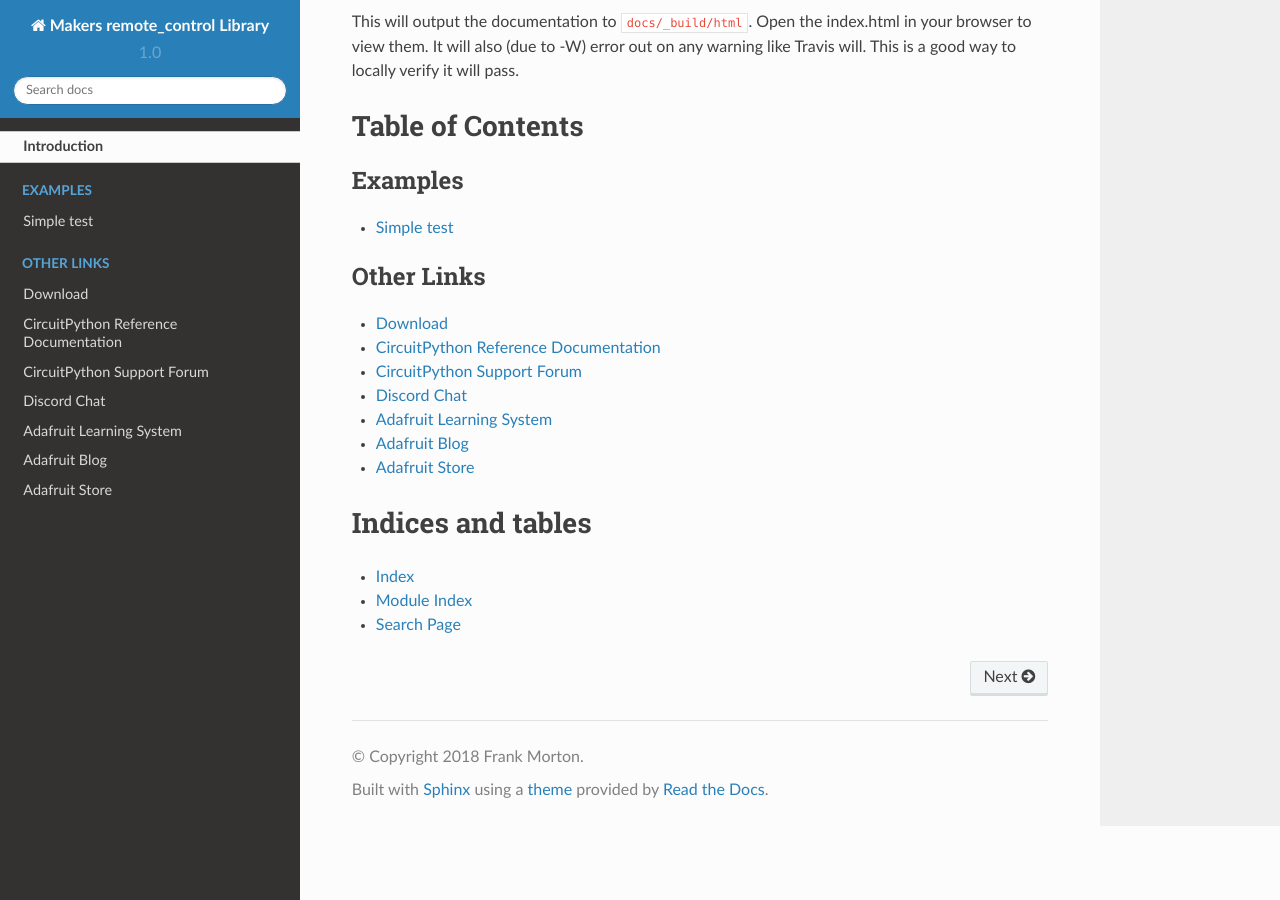
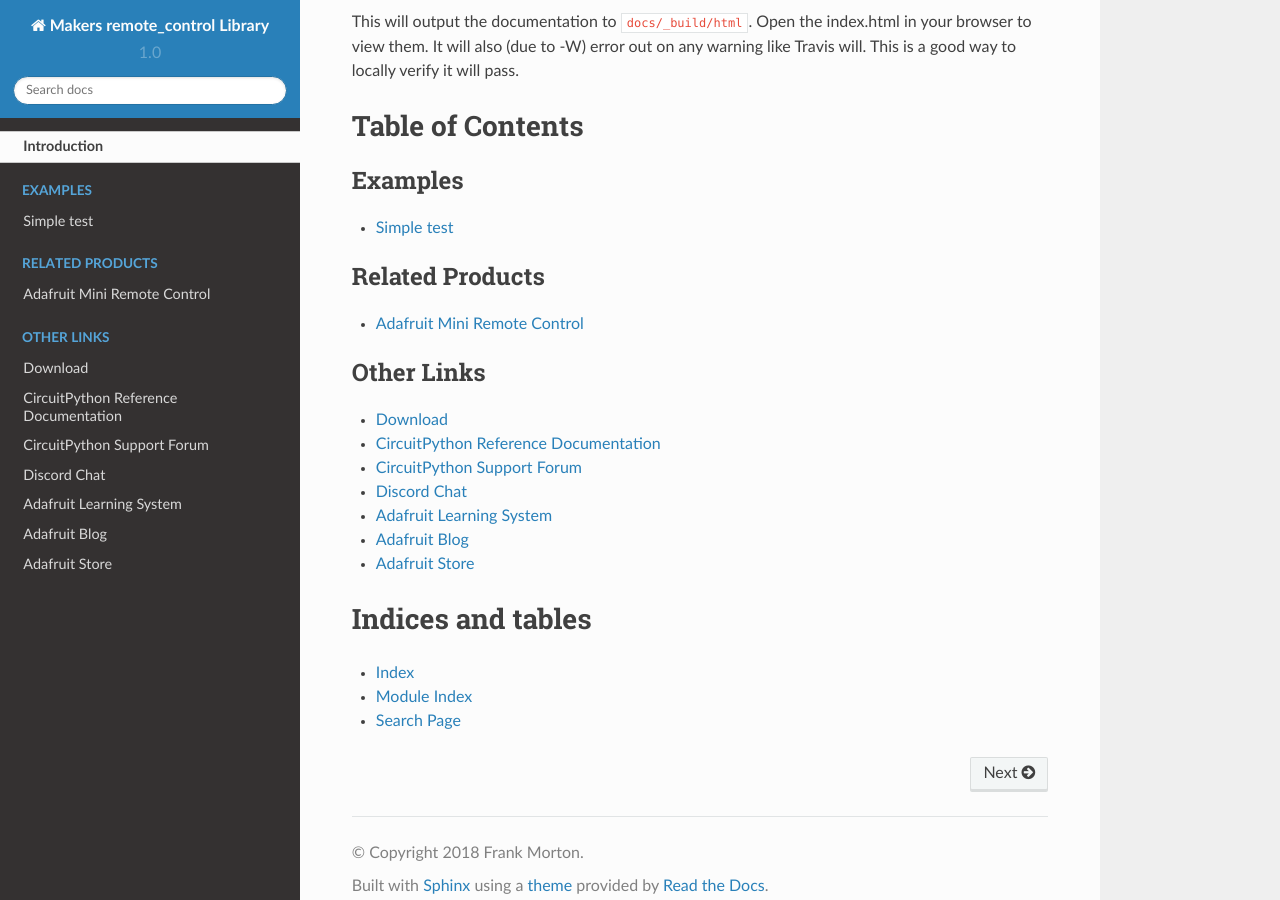
Before and after one commit to fmorton/Makers_CircuitPython_remote_control, a Sphinx documentation site: the page built from docs/index.rst, in a window 1280 px wide and 900 px high, scrolled down 2083 px. Built offline with Sphinx 7.4.7 and the Read the Docs theme 2.0.0, drawn with Linux system fonts in a browser that asks for light colours; some of the changed lines change nothing that is shown.

Commit message:
add docs/index.rst products

```diff
--- a/docs/index.rst
+++ b/docs/index.rst
@@ -23,14 +23,10 @@
 .. toctree::
     :caption: Tutorials
 
-.. todo:: Add any Learn guide links here. If there are none, then simply delete this todo and leave
-    the toctree above for use later.
-
 .. toctree::
     :caption: Related Products
 
-.. todo:: Add any product links here. If there are none, then simply delete this todo and leave
-    the toctree above for use later.
+    Adafruit Mini Remote Control <https://www.adafruit.com/product/389>
 
 .. toctree::
     :caption: Other Links
```
